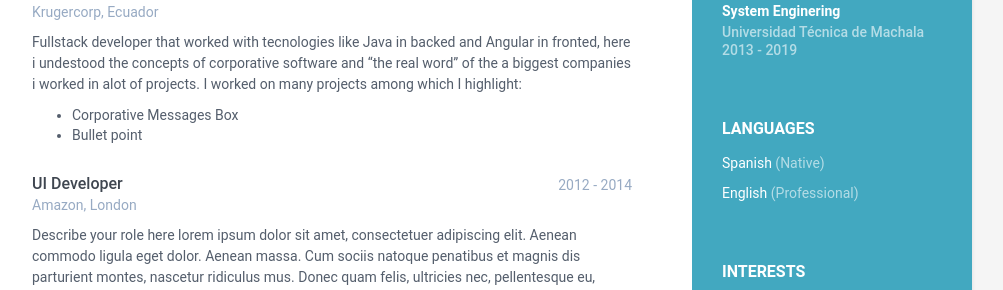
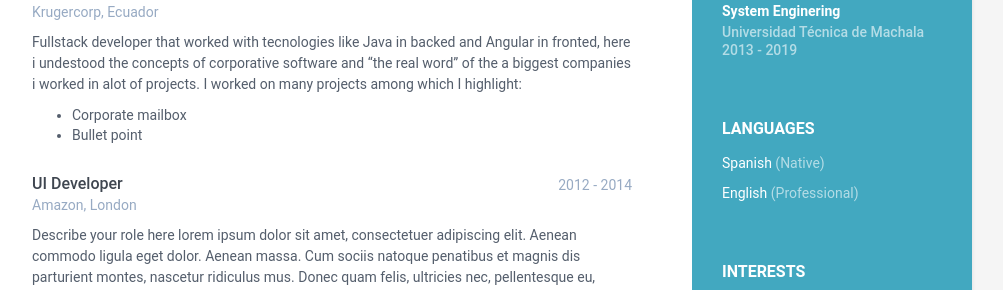
Before and after one commit to elcordova/caring-europa-fe48a, a Jekyll site: the page built from index.html, in a window 1280 px wide. Shown: the part 628-918 px from the top of the page, without its empty margins (168-1171 px from the left). Built offline with Jekyll 4.4.1, drawn with Linux system fonts in a browser that asks for light colours.

Commit message:
data.yml: changed

```diff
--- a/_data/data.yml
+++ b/_data/data.yml
@@ -63,7 +63,7 @@ experiences:
       Fullstack developer that worked with tecnologies like Java in backed and Angular in fronted,
       here i undestood the concepts of corporative software and "the real word" of the a biggest companies i worked in alot of projects.
       I worked on many projects among which I highlight:
-        - Corporative Messages Box
+        - Corporate mailbox
         - Bullet point
   - role: UI Developer
     time: 2012 - 2014
```
